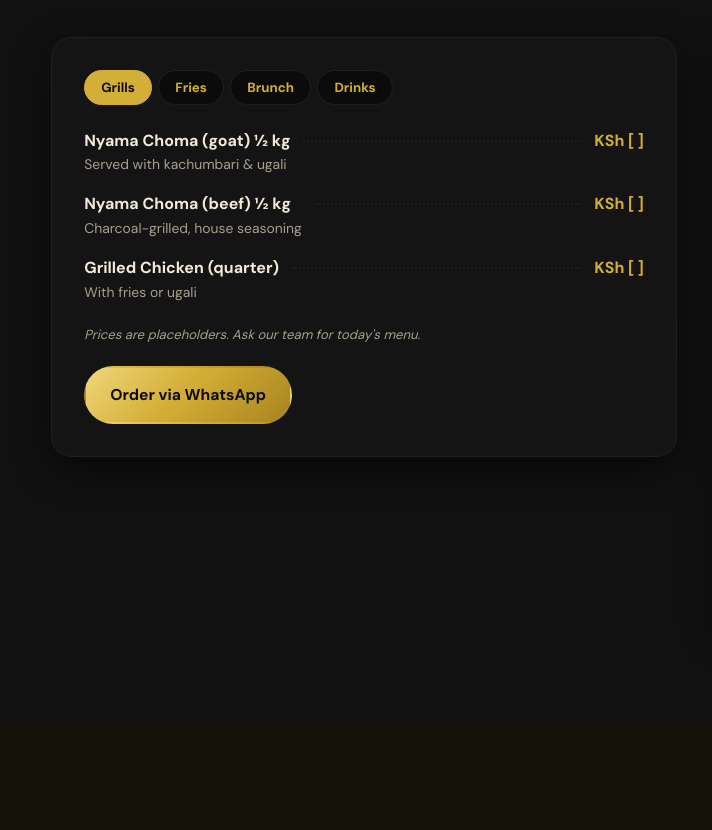
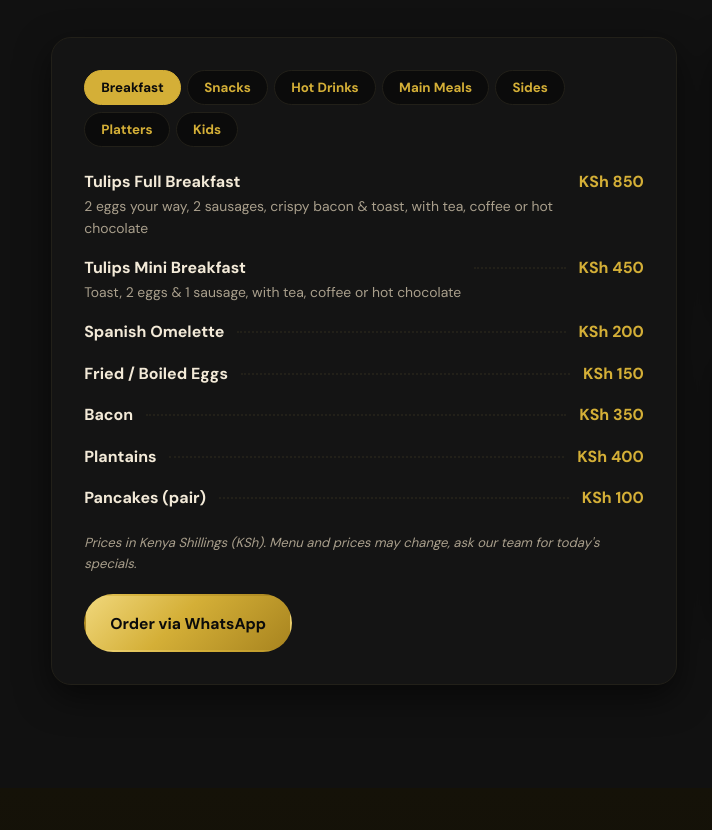
Before and after one commit to fanfuraha-ui/tulips-garden, a plain HTML site: page index.html in a window 1280 px wide. Shown: the part 3416-4246 px from the top of the page, 0-712 px from the left. Drawn offline with Linux system fonts and the light colour scheme.

Commit message:
Add full Tulips Garden menu with real prices
Co-Authored-By: Claude Sonnet 5.5 <noreply@anthropic.com>
Claude-Session: https://claude.ai/code/session_012Qj9KXNC3mgM5aLDiEj2PH

```diff
--- a/index.html
+++ b/index.html
@@ -638,7 +638,7 @@ a.map{display:block;text-decoration:none;color:inherit}
       <div class="menu-card reveal">
         <div class="menu-tabs" role="tablist" id="menuTabs"></div>
         <ul class="menu-list" id="menuList"></ul>
-        <p class="menu-note">Prices are placeholders. Ask our team for today's menu.</p>
+        <p class="menu-note">Prices in Kenya Shillings (KSh). Menu and prices may change, ask our team for today's specials.</p>
         <a class="btn btn-wa" style="margin-top:1.3rem" data-wa="Hi Tulips Garden, I'd like to place a food order." target="_blank" rel="noopener">Order via WhatsApp</a>
       </div>
       <div class="menu-vids reveal" data-group="food"></div>
@@ -877,10 +877,71 @@ const CONFIG = {
       .map((id,i)=>({id, cap:["Garden views","Golden hour","Poolside","Table for the family","Weekend crowd","Celebrations","Lush greens","Good times","Kids at play","Evening lights","Chill zone","Moments"][i], t:"abcdef"[i%6]}))
   },
   menu: {
-    "Grills": [["Nyama Choma (goat) ½ kg","Served with kachumbari & ugali","KSh [ ]"],["Nyama Choma (beef) ½ kg","Charcoal-grilled, house seasoning","KSh [ ]"],["Grilled Chicken (quarter)","With fries or ugali","KSh [ ]"]],
-    "Fries": [["Pan Fry","Tender meat pan-fried with onions & peppers","KSh [ ]"],["Maji Maji Pan Fry","Our saucy signature pan fry","KSh [ ]"],["Chicken Wet Fry","Rich tomato & dhania stew","KSh [ ]"]],
-    "Brunch": [["Family Brunch Platter","Eggs, sausages, toast, fruit & tea","KSh [ ]"],["Karibuni Lunch","Daily lunch special","KSh [ ]"]],
-    "Drinks": [["Fresh Juice","Passion, mango or mixed","KSh [ ]"],["Sodas & Water","Assorted","KSh [ ]"],["Tea / Coffee","Kenyan blend","KSh [ ]"]]
+    "Breakfast": [
+      ["Tulips Full Breakfast","2 eggs your way, 2 sausages, crispy bacon & toast, with tea, coffee or hot chocolate","KSh 850"],
+      ["Tulips Mini Breakfast","Toast, 2 eggs & 1 sausage, with tea, coffee or hot chocolate","KSh 450"],
+      ["Spanish Omelette","","KSh 200"],
+      ["Fried / Boiled Eggs","","KSh 150"],
+      ["Bacon","","KSh 350"],
+      ["Plantains","","KSh 400"],
+      ["Pancakes (pair)","","KSh 100"]
+    ],
+    "Snacks": [
+      ["Sausages (2)","","KSh 150"],
+      ["Samosas (2)","","KSh 150"],
+      ["Choma Sausages","","KSh 150"],
+      ["Special Choma Sausages","","KSh 200"],
+      ["Burger","","KSh 650"],
+      ["Chicken Wings","Dry fried, barbeque or honey glazed","KSh 650"],
+      ["Fish Fingers","","KSh 650"]
+    ],
+    "Hot Drinks": [
+      ["Tea","White 200 · Black 150","KSh 200"],
+      ["Coffee","Black 150 · White 250","KSh 200"],
+      ["Hot Chocolate","White 250 · Black 150","KSh 250"],
+      ["Dawa","","KSh 250"],
+      ["Glass of Milk","","KSh 200"],
+      ["Bone Soup","","KSh 100"],
+      ["Honey","","KSh 50"]
+    ],
+    "Main Meals": [
+      ["Broiler Chicken","Full 1,400 · Half 750","KSh 1,400"],
+      ["Kuku Kienyeji","Full 2,000 · Half 1,100","KSh 2,000"],
+      ["Kuku Bahati","Full 2,900 · Half 1,500","KSh 2,900"],
+      ["Pork Meat","1 kg 1,500 · Half kg 800","KSh 1,500"],
+      ["Pork Spare Ribs","1 kg 1,700 · Half kg 900","KSh 1,700"],
+      ["Whole Tilapia","Grilled or poached","KSh 1,000"],
+      ["Fish Fillet","Grilled or poached","KSh 850"],
+      ["Beef Maji Maji","1 kg 1,600 · Half kg 800","KSh 1,600"],
+      ["Beef Meat","1 kg 1,500 · Half kg 700","KSh 1,500"],
+      ["Mbuzi (Goat)","1 kg 1,500 · Half kg 800","KSh 1,500"]
+    ],
+    "Sides": [
+      ["Chips","","KSh 250"],
+      ["Sauté Potatoes","","KSh 350"],
+      ["Potato Wedges","","KSh 350"],
+      ["Mashed Potatoes","","KSh 350"],
+      ["Boiled Potatoes","","KSh 250"],
+      ["Ugali","","KSh 100"],
+      ["Brown Ugali","","KSh 200"],
+      ["Rice","","KSh 200"],
+      ["Chapati","","KSh 100"],
+      ["Brown Chapati","","KSh 100"],
+      ["Spinach","","KSh 150"],
+      ["Managu / Kienyeji Vegetables","","KSh 200"],
+      ["Steamed Cabbage","","KSh 150"]
+    ],
+    "Platters": [
+      ["Tulips Quad Platter","Beef, mbuzi, full broiler chicken, 2 choma sausages & greens, with any 3 sides (chips, sauté, ugali, rice, wedges). Free 1 litre Minute Maid","KSh 3,900"],
+      ["Family Platter (serves 6)","Beef, pork, mutton & fish fillet portions, full chicken, 4 choma sausages & 2 greens, with any 4 sides (chips, sauté, ugali, rice, wedges). Free 1 litre Minute Maid","KSh 6,500"]
+    ],
+    "Kids": [
+      ["Kiddy's Chips & Sausages","","KSh 350"],
+      ["Kiddy's Fish Fingers & Chips","","KSh 550"],
+      ["Kiddy's Burger with Chips","","KSh 550"],
+      ["Kiddy's Chicken Nuggets with Chips","","KSh 550"],
+      ["Spaghetti with Meatballs","","KSh 500"]
+    ]
   },
   offers: [
     ["leaf","Garden Dining","Open-air tables among the greenery for lunch, dinner and long chats.","I'd like to book a table."],
```
